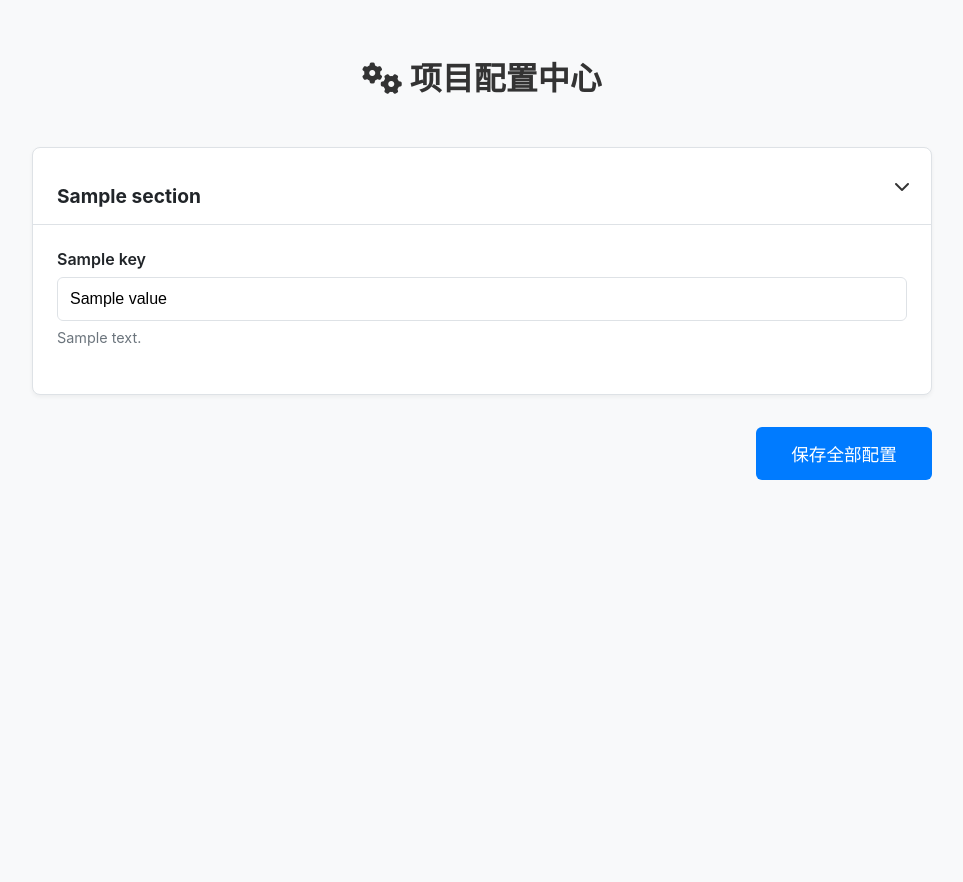
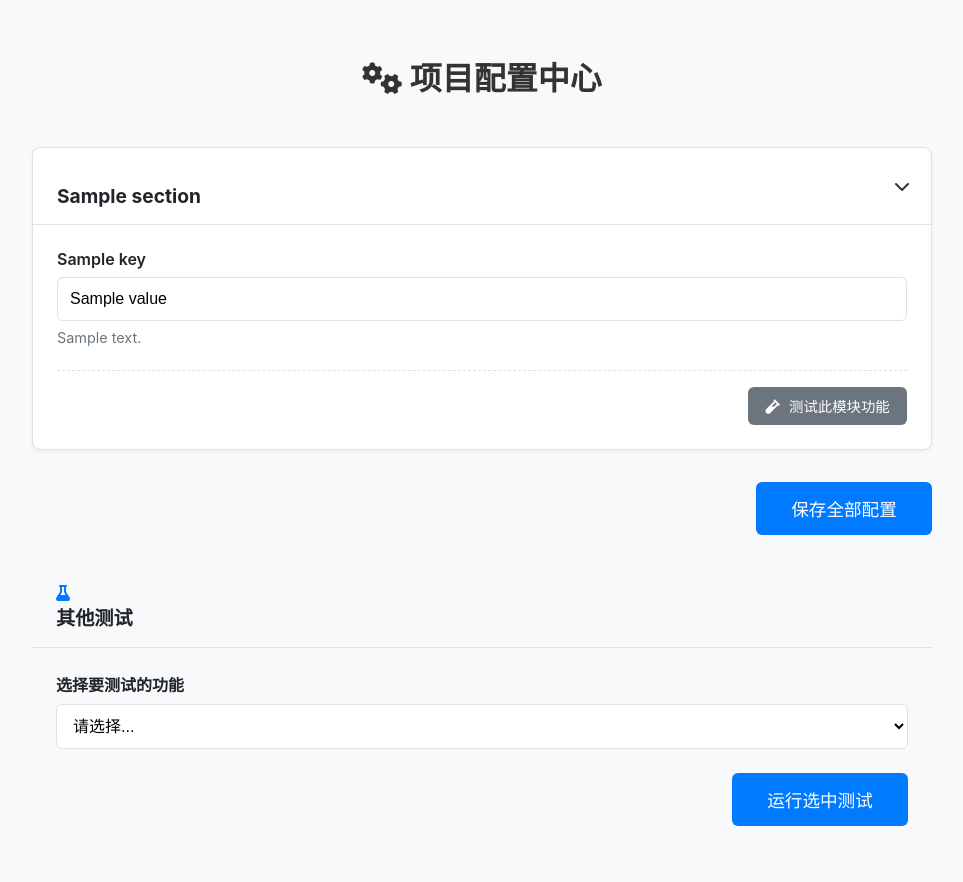
Before and after one commit to cat3399/deepresearch, a Flask app: template webui/templates/setting.html in a window 1280 px wide. Shown: the whole page, without its empty margins (158-1121 px from the left). Before the commit the page ends 480 px from the top, so only its background shows below. Run offline with Flask 3, Linux system fonts and the light colour scheme; the template is opened without the code that fills it: most values are stand-ins (such as "Sample title", 1, 10 or a date in 2020).

Commit message:
webui可测试功能

```diff
--- a/webui/templates/setting.html
+++ b/webui/templates/setting.html
@@ -10,6 +10,8 @@
         :root {
             --primary-color: #007bff;
             --primary-hover-color: #0056b3;
+            --secondary-color: #6c757d;
+            --secondary-hover-color: #5a6268;
             --background-color: #f8f9fa;
             --card-background-color: #ffffff;
             --text-color: #333;
@@ -19,9 +21,9 @@
             --success-bg: #d4edda;
             --success-text: #155724;
             --success-border: #c3e6cb;
-            --warning-bg: #fff3cd;
-            --warning-text: #856404;
-            --warning-border: #ffeeba;
+            --danger-bg: #f8d7da;
+            --danger-text: #721c24;
+            --danger-border: #f5c6cb;
         }
         body {
             font-family: -apple-system, BlinkMacSystemFont, "Segoe UI", Roboto, "Helvetica Neue", Arial, sans-serif;
@@ -58,12 +60,12 @@
             border-color: var(--success-border);
         }
         .alert-success::before { content: "\f058"; }
-        .alert-warning {
-            background-color: var(--warning-bg);
-            color: var(--warning-text);
-            border-color: var(--warning-border);
+        .alert-danger {
+            background-color: var(--danger-bg);
+            color: var(--danger-text);
+            border-color: var(--danger-border);
         }
-        .alert-warning::before { content: "\f071"; }
+        .alert-danger::before { content: "\f071"; }
 
         .accordion .card {
             background-color: var(--card-background-color);
@@ -178,6 +180,24 @@
         .btn:hover {
             background-color: var(--primary-hover-color);
         }
+        /* --- 新增样式 for Test Button --- */
+        .test-container {
+            border-top: 1px dashed var(--border-color);
+            padding-top: 1rem;
+            margin-top: 1rem;
+            text-align: right;
+        }
+        .btn-test {
+            background-color: var(--secondary-color);
+            padding: 0.6em 1.2em;
+            font-size: 0.9em;
+        }
+        .btn-test:hover {
+            background-color: var(--secondary-hover-color);
+        }
+        .btn-test .fas {
+            margin-right: 5px;
+        }
     </style>
 </head>
 <body>
@@ -239,6 +259,29 @@
                             {% endif %}
                         </div>
                         {% endfor %}
+
+                        <!-- ==================== 新增：关联测试按钮 (修改后) ==================== -->
+                        {% if section.test_name %}
+                        <div class="test-container">
+                            <!--
+                                1. 删除了内部的 <form> 和 </form>。
+                                2. 将 <input type="hidden"> 的信息通过 name 和 value 属性移到了 <button> 上。
+                                3. 使用 formaction 属性来覆盖主表单的 action。
+                                4. (可选) 使用 formmethod="post" 明确指定提交方法。
+                            -->
+                            <button type="submit"
+                                    class="btn btn-test"
+                                    name="test_name"
+                                    value="{{ section.test_name }}"
+                                    formaction="{{ url_for('setting.run_test_route') }}"
+                                    formmethod="post">
+                                <i class="fas fa-vial"></i> 测试此模块功能
+                            </button>
+                        </div>
+                        {% endif %}
+
+                        <!-- ========================================================== -->
+
                     </div>
                 </div>
                 {% endfor %}
@@ -251,13 +294,42 @@
                 <button type="submit" class="btn">保存全部配置</button>
             </div>
         </form>
+
+        <!-- ==================== 修改：未关联的测试功能 ==================== -->
+        {% if unassociated_tests %}
+        <div class="card" style="margin-top: 2rem;">
+            <div class="card-header" style="cursor: default;">
+                 <div>
+                    <i class="fas fa-flask icon"></i>
+                    <h2>其他测试</h2>
+                </div>
+            </div>
+            <div class="card-body" style="max-height: 5000px; padding: 1.5rem;">
+                <form action="{{ url_for('setting.run_test_route') }}" method="post">
+                    <div class="form-group">
+                        <label for="test_name">选择要测试的功能</label>
+                        <select id="test_name" name="test_name" required>
+                            <option value="" disabled selected>请选择...</option>
+                            {% for t in unassociated_tests %}
+                            <option value="{{ t }}">{{ t }}</option>
+                            {% endfor %}
+                        </select>
+                    </div>
+                    <div class="btn-container" style="margin-top: 1rem;">
+                        <button type="submit" class="btn">运行选中测试</button>
+                    </div>
+                </form>
+            </div>
+        </div>
+        {% endif %}
+        <!-- ============================================================ -->
+
     </div>
 
     <script>
         document.addEventListener('DOMContentLoaded', function () {
-            const accordionHeaders = document.querySelectorAll('.card-header');
+            const accordionHeaders = document.querySelectorAll('.accordion .card-header');
 
-            // 默认展开第一个面板
             if (accordionHeaders.length > 0) {
                 const firstCard = accordionHeaders[0].parentElement;
                 const firstCardBody = accordionHeaders[0].nextElementSibling;
@@ -265,24 +337,12 @@
                 firstCardBody.style.maxHeight = firstCardBody.scrollHeight + "px";
             }
 
-            // Accordion (折叠面板) 逻辑
             accordionHeaders.forEach(header => {
                 header.addEventListener('click', () => {
                     const card = header.parentElement;
                     const cardBody = header.nextElementSibling;
-
                     const isActive = card.classList.contains('active');
-
-                    // 可选：关闭其他所有打开的面板
-                    // document.querySelectorAll('.card.active').forEach(activeCard => {
-                    //     if (activeCard !== card) {
-                    //         activeCard.classList.remove('active');
-                    //         activeCard.querySelector('.card-body').style.maxHeight = '0';
-                    //     }
-                    // });
-
                     card.classList.toggle('active', !isActive);
-
                     if (!isActive) {
                         cardBody.style.maxHeight = cardBody.scrollHeight + "px";
                     } else {
@@ -291,7 +351,6 @@
                 });
             });
 
-            // 密码可见性切换逻辑
             const passwordToggles = document.querySelectorAll('.toggle-password');
             passwordToggles.forEach(toggle => {
                 toggle.addEventListener('click', () => {
```
Also changed, not shown: app/utils/test_api.py (+28 -1 lines), webui/setting.py (+55 -18 lines).
